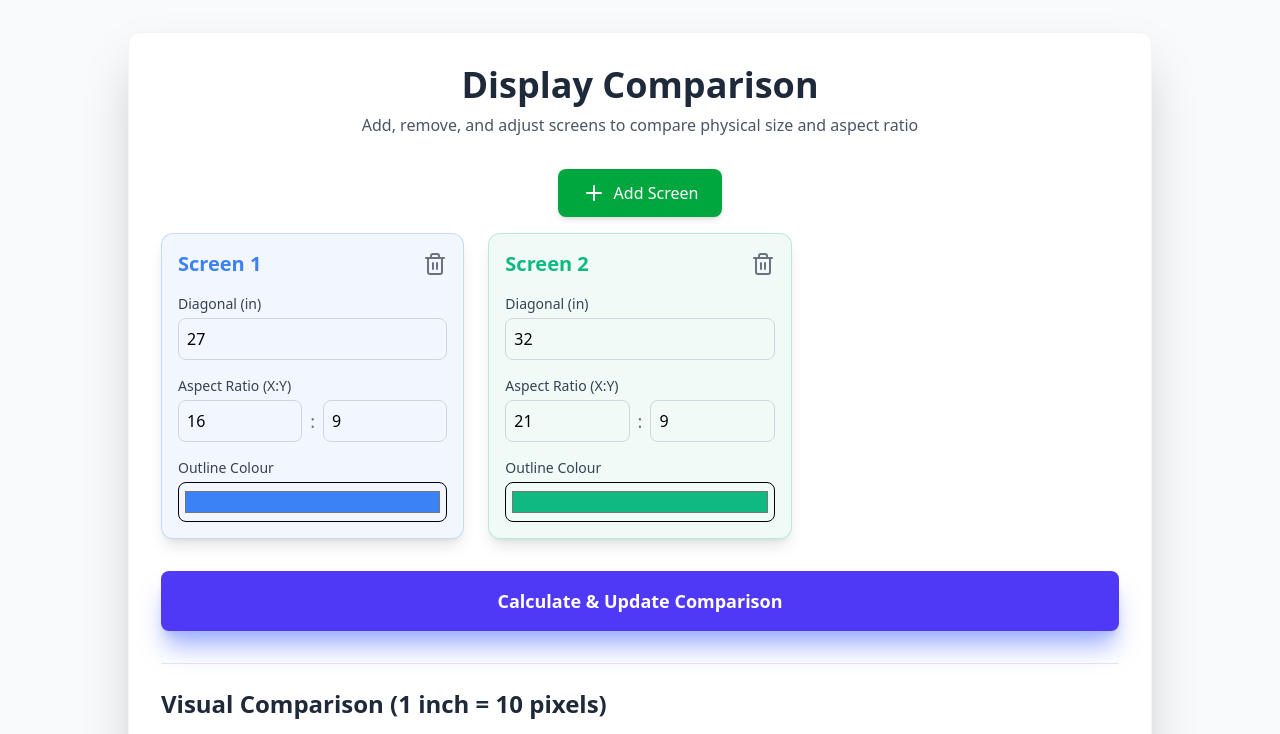
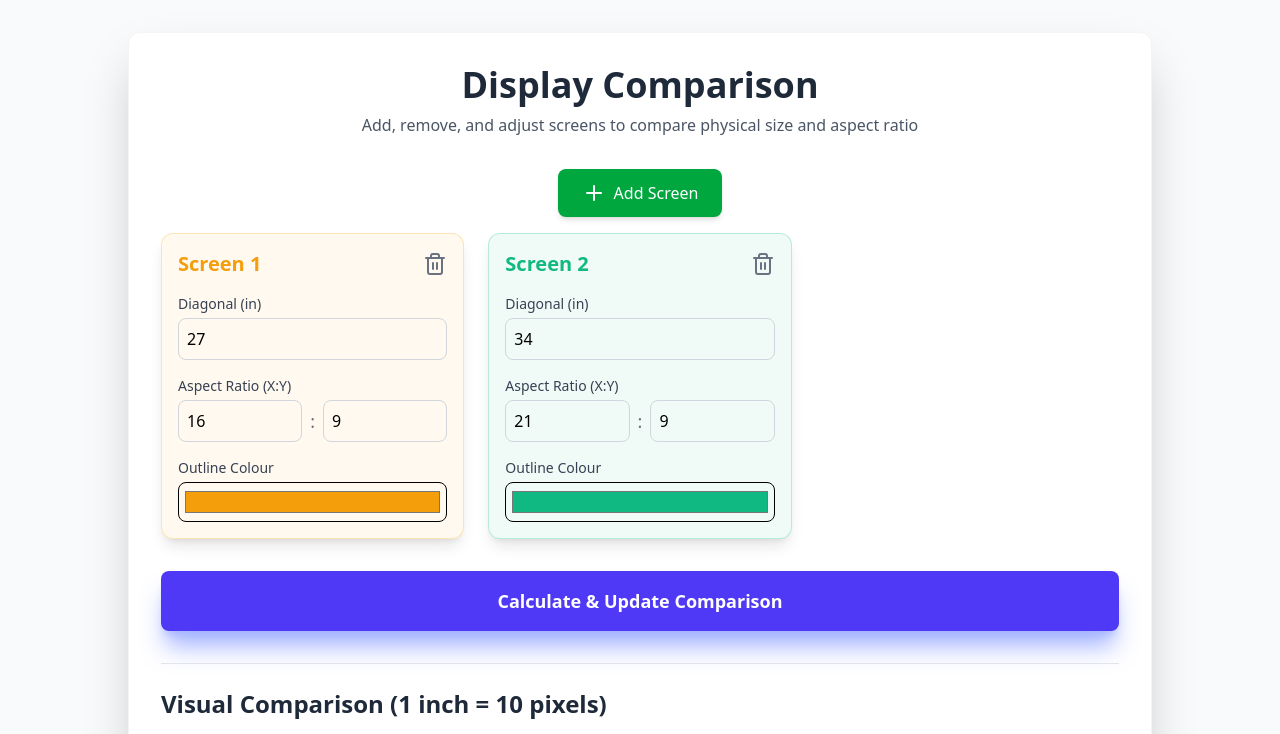
Before and after one commit to issy/display-comparison-app, a React (Vite) app: page / in a window 1280 px wide. Shown: the top 734 px of the page. Built offline with nearby package versions, Linux system fonts and the light colour scheme.

Commit message:
Fix initial colours

```diff
--- a/src/App.tsx
+++ b/src/App.tsx
@@ -77,8 +77,8 @@ const getNextColour = (currentLength: number): string => {
 };
 
 const defaultScreens: ScreenData[] = [
-  { diagonal: 27, aspectX: 16, aspectY: 9, colour: "#3b82f6" }, // 16:9
-  { diagonal: 32, aspectX: 21, aspectY: 9, colour: "#10b981" }, // 21:9
+  { diagonal: 27, aspectX: 16, aspectY: 9, colour: getNextColour(0) },
+  { diagonal: 34, aspectX: 21, aspectY: 9, colour: getNextColour(1) },
 ];
 
 // --- Sub-Components ---
```
